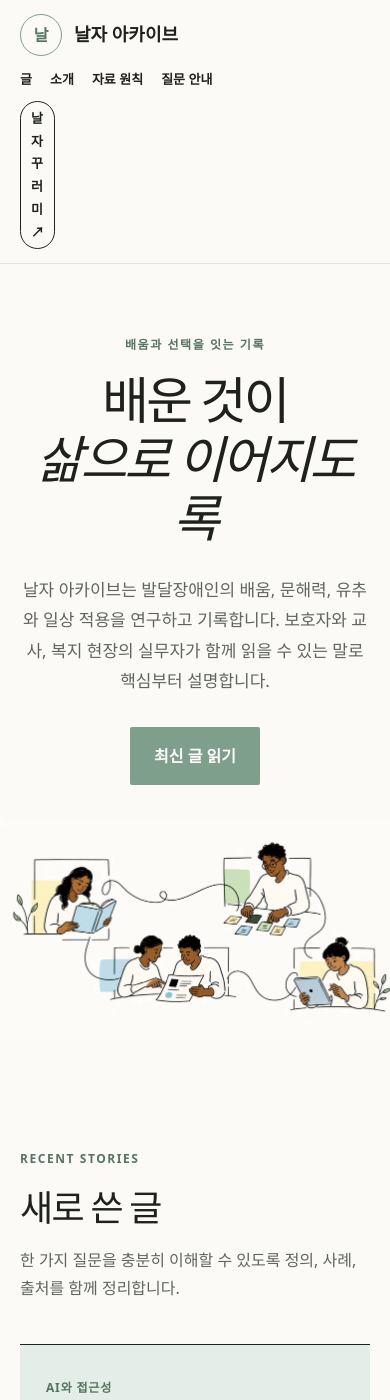
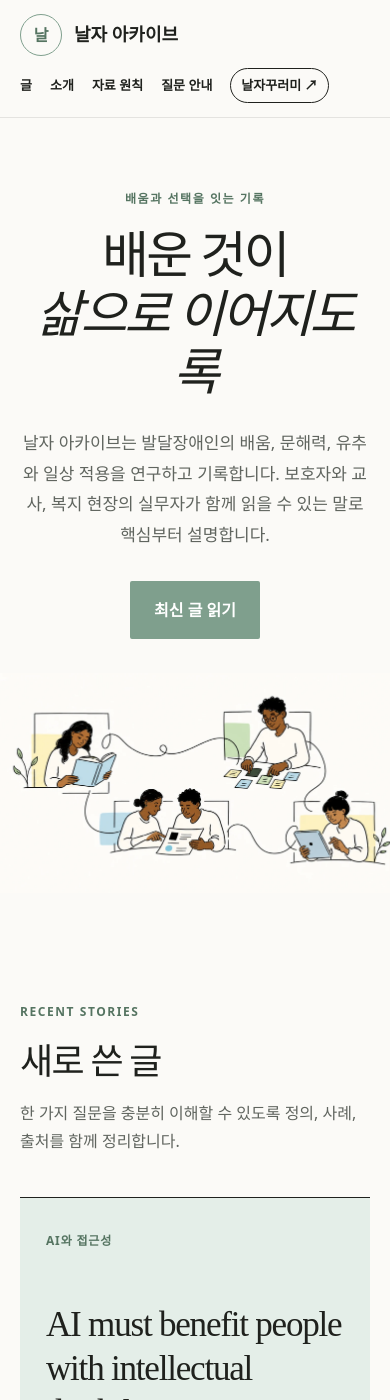
Before and after one commit to YunyCho/naljabooks-blog, a Jekyll site: the page built from index.html, in a window 390 px wide and 1400 px high. Built offline with Jekyll 4.4.1, drawn with Linux system fonts in a browser that asks for light colours.

Commit message:
fix: polish responsive editorial homepage

```diff
--- a/assets/css/main.css
+++ b/assets/css/main.css
@@ -1016,8 +1016,6 @@ a.eyebrow {
   }
 
   .site-nav .nav-external {
-    flex-basis: max-content;
-    margin-right: 100%;
     padding: 5px 10px;
   }
 
```
